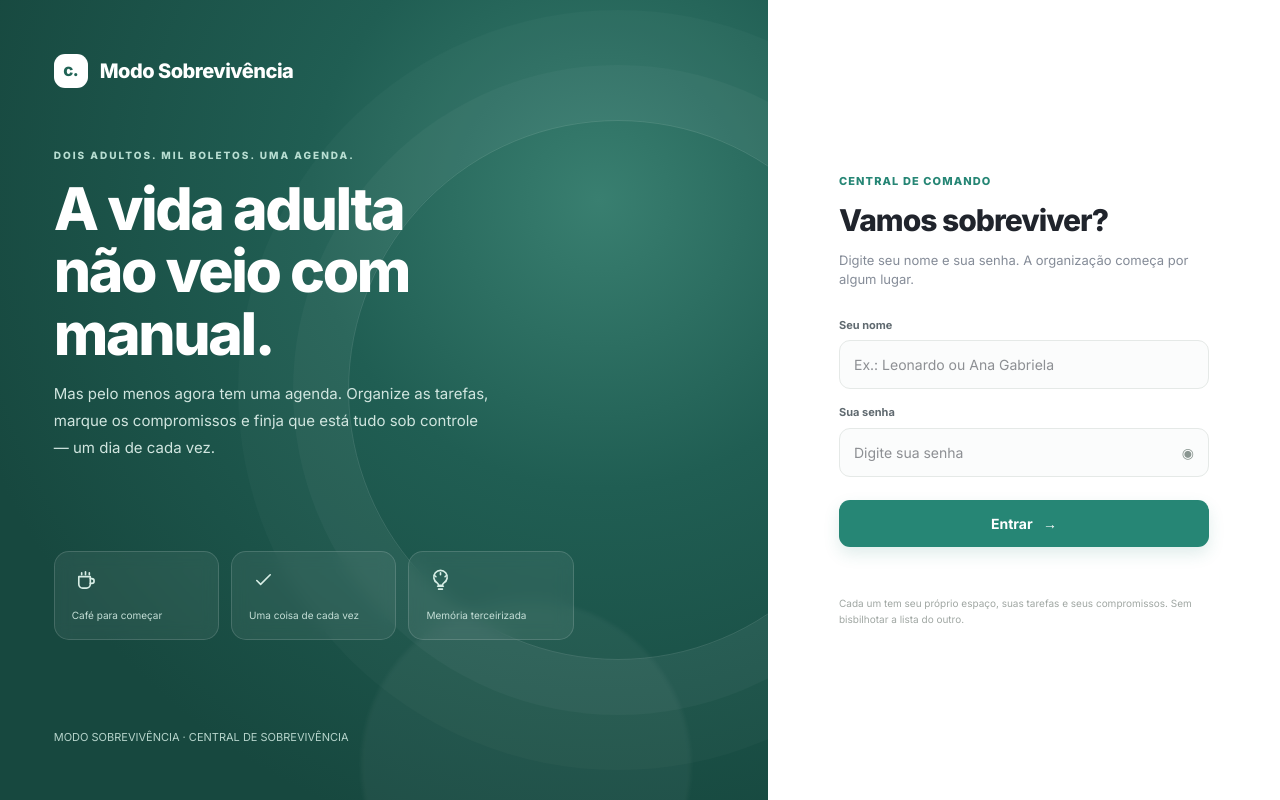
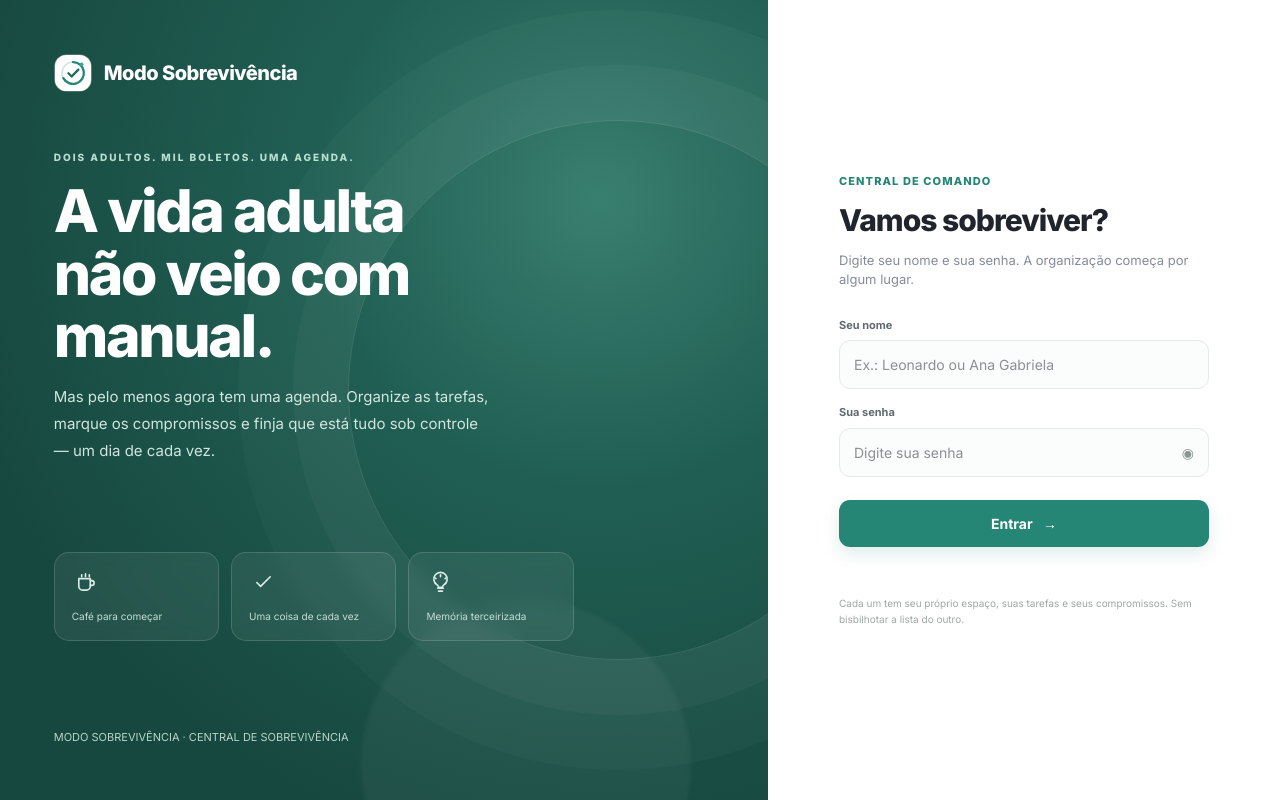
Before and after one commit to TrevasCorporativo/Rotina, a Next.js app: page / in a window 1280 px wide. Built offline with nearby package versions, Linux system fonts and the light colour scheme; no server answers.

Commit message:
feat: add custom compass-check BrandLogo and SVG favicon

```diff
--- /dev/null
+++ b/src/components/BrandLogo.tsx
@@ -0,0 +1,83 @@
+interface BrandLogoProps {
+  variant?: 'default' | 'light';
+  size?: number;
+}
+
+export function BrandLogo({ variant = 'default', size = 36 }: BrandLogoProps) {
+  const isLight = variant === 'light';
+
+  return (
+    <span
+      className="brand-mark"
+      style={{
+        width: size,
+        height: size,
+        display: 'inline-grid',
+        placeItems: 'center',
+        flex: 'none',
+      }}
+    >
+      <svg
+        width={size}
+        height={size}
+        viewBox="0 0 40 40"
+        fill="none"
+        xmlns="http://www.w3.org/2000/svg"
+        aria-hidden="true"
+      >
+        <defs>
+          <linearGradient id="msLogoGrad" x1="4" y1="4" x2="36" y2="36" gradientUnits="userSpaceOnUse">
+            <stop offset="0%" stopColor="#2FA590" />
+            <stop offset="100%" stopColor="#1B6659" />
+          </linearGradient>
+        </defs>
+
+        <rect
+          x="1"
+          y="1"
+          width="38"
+          height="38"
+          rx="12"
+          fill={isLight ? '#FFFFFF' : 'url(#msLogoGrad)'}
+          stroke={isLight ? 'rgba(255,255,255,0.4)' : 'rgba(255,255,255,0.18)'}
+          strokeWidth="1.2"
+        />
+
+        {/* Outer compass / routine ring */}
+        <circle
+          cx="20"
+          cy="20"
+          r="11.5"
+          stroke={isLight ? '#268675' : '#FFFFFF'}
+          strokeOpacity={isLight ? 0.22 : 0.28}
+          strokeWidth="1.6"
+        />
+
+        {/* Progress arc */}
+        <path
+          d="M20 8.5A11.5 11.5 0 1 1 9.8 25.4"
+          stroke={isLight ? '#268675' : '#FFFFFF'}
+          strokeWidth="2.4"
+          strokeLinecap="round"
+        />
+
+        {/* Checkmark / direction needle */}
+        <path
+          d="M15.2 20.3L18.6 23.7L25.6 16.5"
+          stroke={isLight ? '#1E6E60' : '#FFFFFF'}
+          strokeWidth="2.5"
+          strokeLinecap="round"
+          strokeLinejoin="round"
+        />
+
+        {/* North star spark */}
+        <circle
+          cx="29"
+          cy="11"
+          r="2"
+          fill={isLight ? '#38A894' : '#9CE8D7'}
+        />
+      </svg>
+    </span>
+  );
+}
--- a/src/components/LoginScreen.tsx
+++ b/src/components/LoginScreen.tsx
@@ -2,6 +2,7 @@
 
 import { useState } from 'react';
 import { useRouter } from 'next/navigation';
+import { BrandLogo } from './BrandLogo';
 
 export function LoginScreen() {
   const router = useRouter();
@@ -41,7 +42,7 @@ export function LoginScreen() {
     <div className="access-screen">
       <section className="access-showcase">
         <div className="access-brand">
-          <div className="logo">c.</div> Modo Sobrevivência
+          <BrandLogo variant="light" size={38} /> Modo Sobrevivência
         </div>
         <div className="access-message">
           <div className="access-kicker">DOIS ADULTOS. MIL BOLETOS. UMA AGENDA.</div>
--- a/src/components/RotinaApp.tsx
+++ b/src/components/RotinaApp.tsx
@@ -10,6 +10,7 @@ import {
 } from '@/lib/push';
 import type { CalendarEvent, Profile, Task } from '@/lib/types';
 import { ChangePasswordModal } from './ChangePasswordModal';
+import { BrandLogo } from './BrandLogo';
 import {
   EntryModal,
   type NewEventPayload,
@@ -366,7 +367,7 @@ export function RotinaApp({
 
       <aside className="sidebar">
         <div className="brand">
-          <div className="logo">c.</div> Modo Sobrevivência
+          <BrandLogo size={36} /> Modo Sobrevivência
         </div>
         <div>
           <div className="nav-label">ESPAÇO PESSOAL</div>
```
Also changed, not shown: src/app/icon.svg (added).
